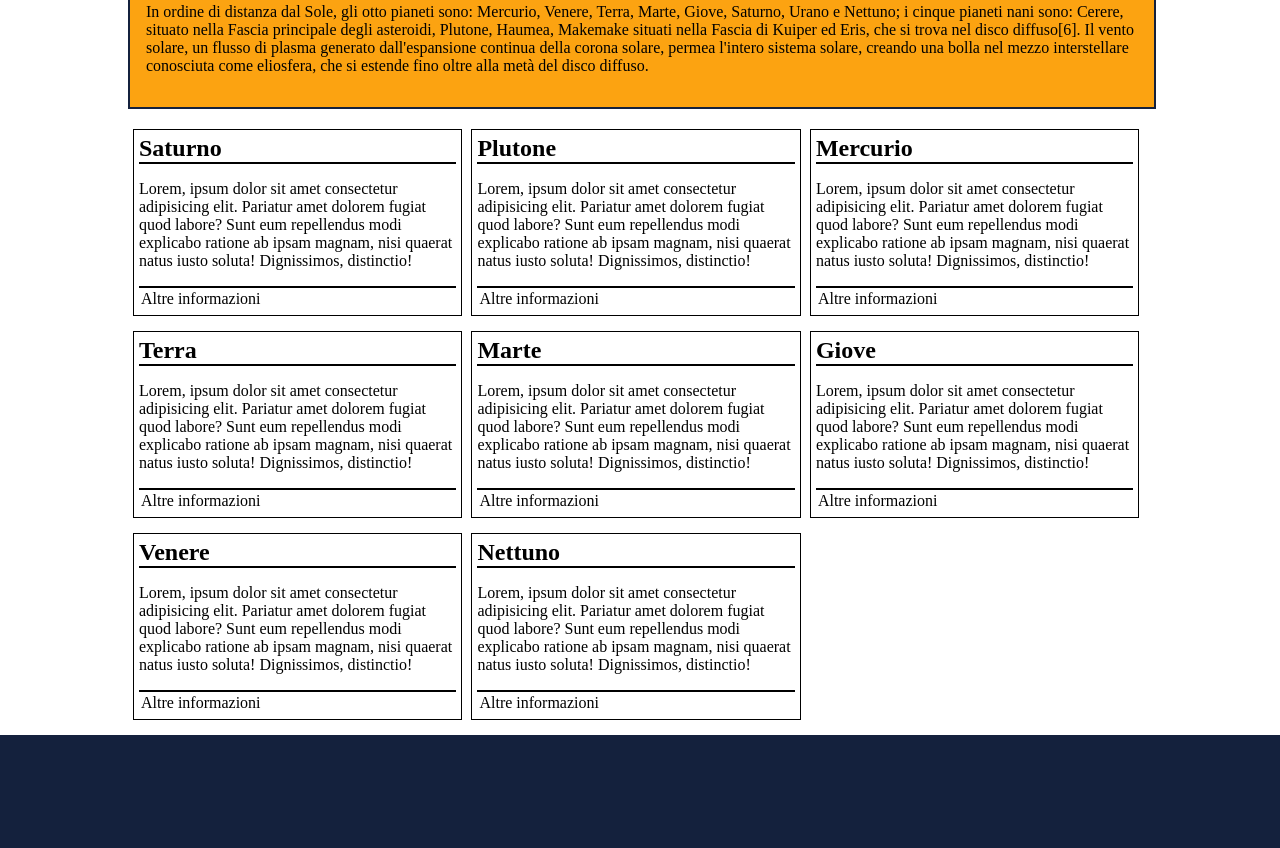
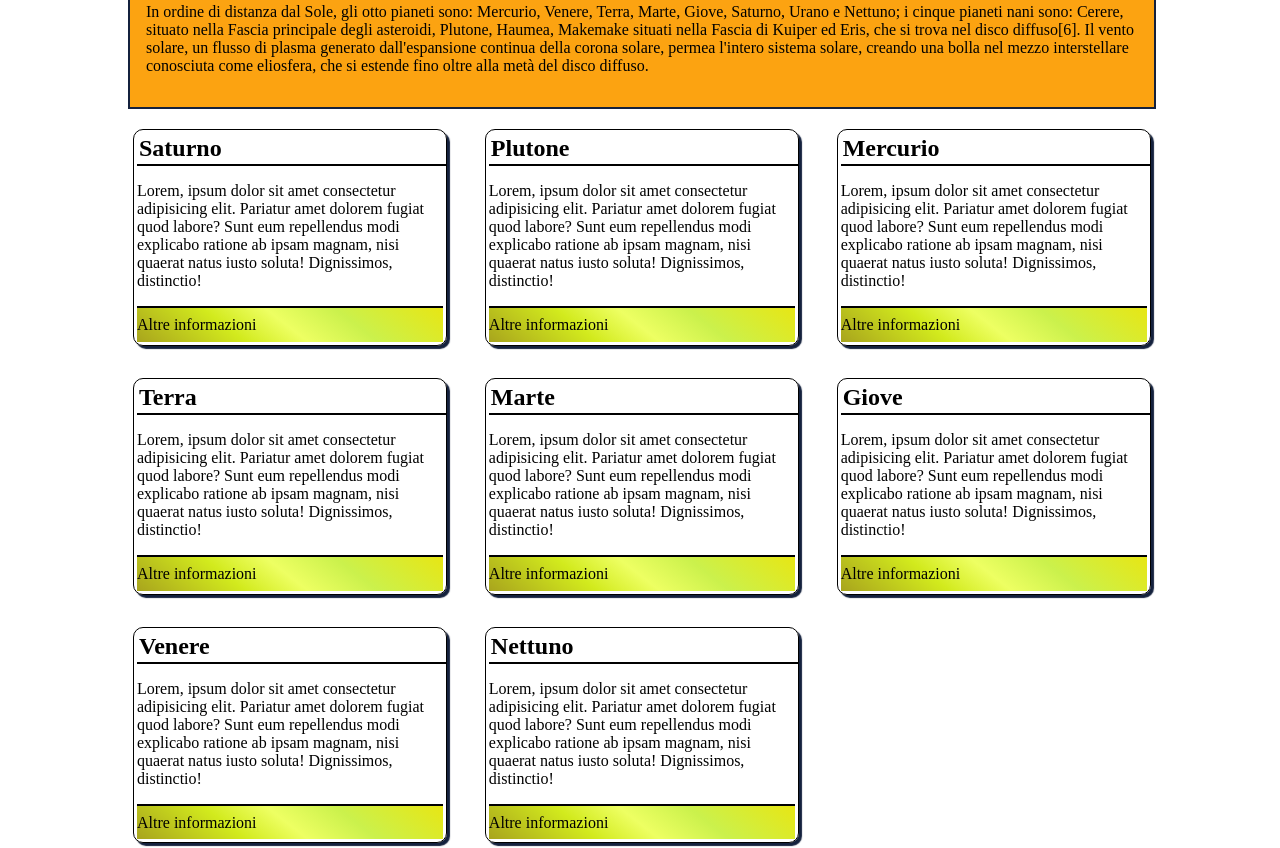
Before and after one commit to FraDev85/pianeti, a plain HTML site: page index.html in a window 1280 px wide. Shown: the part 771-1619 px from the top of the page. Drawn offline with Linux system fonts and the light colour scheme.

Commit message:
second commit

```diff
--- a/styles.css
+++ b/styles.css
@@ -37,11 +37,11 @@ header h1 {
 
 .inform h2 {
   text-align: center;
-  font-size: 1.6rem;
+  font-size: 1.6em;
 }
 
 .inform .testo {
-  padding: 1rem;
+  padding: 1em;
 }
 
 .container-card {
@@ -56,21 +56,35 @@ header h1 {
   border-bottom: 2px solid black;
   margin: 0;
   width: 100%;
-  padding: 0;
+  padding: 2px;
 }
 
 .container-card .card {
-  width: 31%;
+  width: calc(33.5% - 2.3em);
   margin-left: 5px;
   display: inline-block;
-  padding: 5px;
+  padding: 3px;
   border: 1px solid black;
-  margin-bottom: 15px;
+  margin-bottom: 32px;
+  border-radius: 10px;
+  margin-right: 1.1em;
+  box-shadow: 3px 3px 1px #14213d;
 }
 
 .container-card .card > div {
   border-top: 2px solid black;
-  padding: 2px;
+  padding: 0;
+  line-height: 2.1em;
+  min-height: 2.1em;
+  background: rgb(203, 196, 19);
+  background: linear-gradient(
+    38deg,
+    rgb(168, 164, 29) 0%,
+    rgba(210, 234, 29, 1) 31%,
+    rgba(228, 255, 16, 0.6544817756204044) 49%,
+    rgba(203, 241, 76, 1) 69%,
+    rgba(231, 230, 20, 1) 100%
+  );
 }
 
 footer {
@@ -88,3 +102,15 @@ footer p {
   position: absolute;
   top: 20vh;
 }
+
+.card:nth-of-type(3),
+.card:nth-of-type(6) {
+  margin-right: 0;
+  margin-left: 16px;
+}
+
+.card:nth-of-type(2),
+.card:nth-of-type(5),
+.card:nth-of-type(8) {
+  margin-left: 16px;
+}
```
